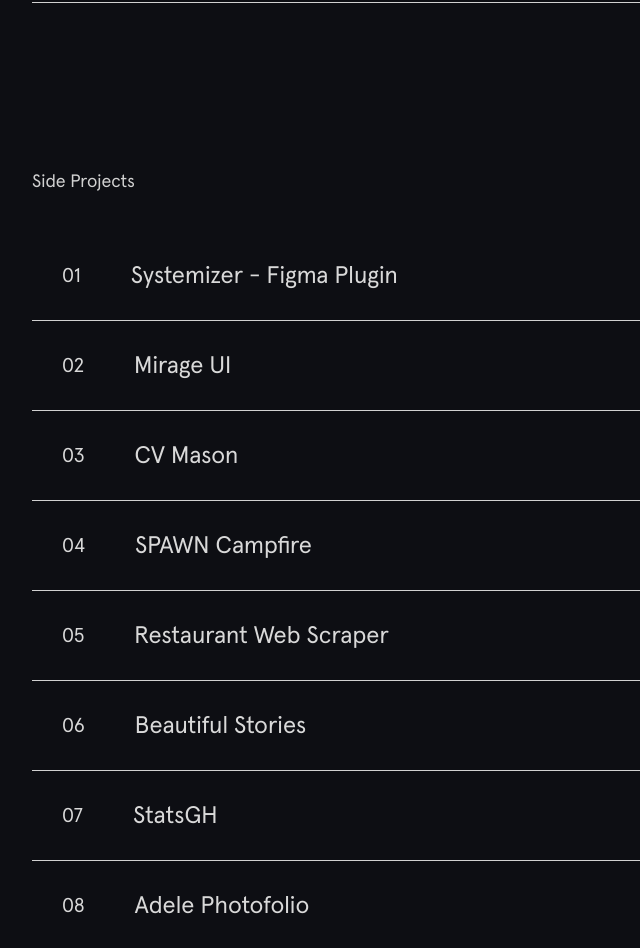
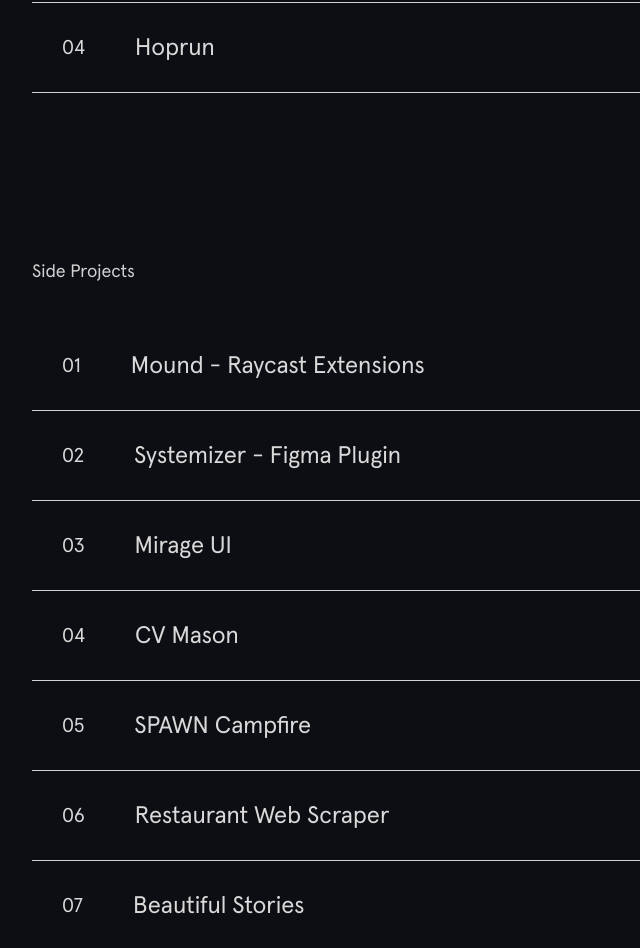
Before and after one commit to cr34t1ve/sofuadotcom, a Next.js app: page /portfolio in a window 1280 px wide. Shown: the part 3033-3981 px from the top of the page, without its empty margins (0-640 px from the left). Built offline with nearby package versions, Linux system fonts and the light colour scheme.

Commit message:
chore: update projects

```diff
--- a/pages/portfolio.tsx
+++ b/pages/portfolio.tsx
@@ -45,9 +45,17 @@ const Projects = [
     title: "AuctionPapa",
     link: "https://www.auctionpapa.com/",
   },
+  {
+    title: "Hoprun",
+    link: "https://www.hoprun.co/",
+  },
 ];
 
 const SideProjects = [
+  {
+    title: "Mound - Raycast Extensions",
+    link: "https://www.raycast.com/desmondsofua/mound-for-pile",
+  },
   {
     title: "Systemizer - Figma Plugin",
     link: "https://www.figma.com/community/plugin/1227072991823029464",
@@ -71,14 +79,6 @@ const SideProjects = [
   {
     title: "Beautiful Stories",
     link: "https://beautifulstories.webflow.io/",
-  },
-  {
-    title: "StatsGH",
-    link: "https://statsgh.netlify.app/",
-  },
-  {
-    title: "Adele Photofolio",
-    link: "https://adele.webflow.io/",
   },
 ];
 
```
